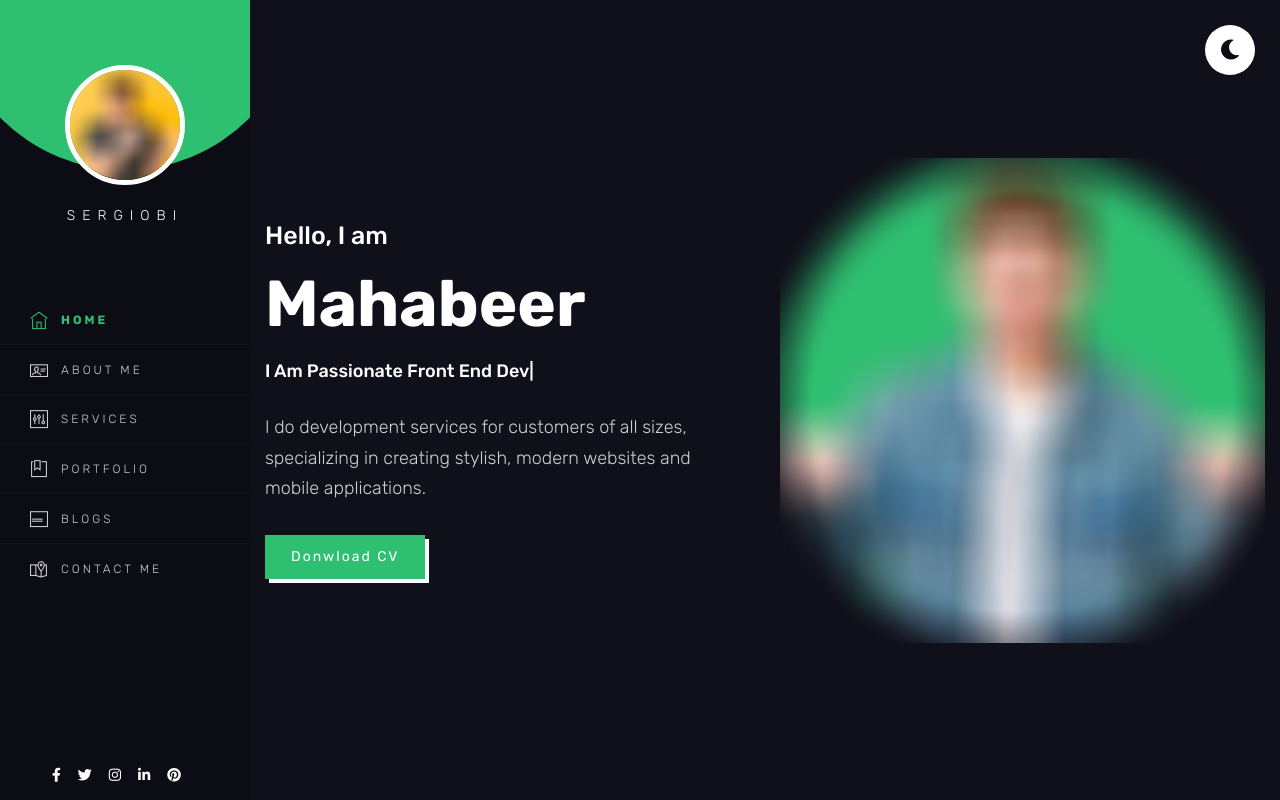
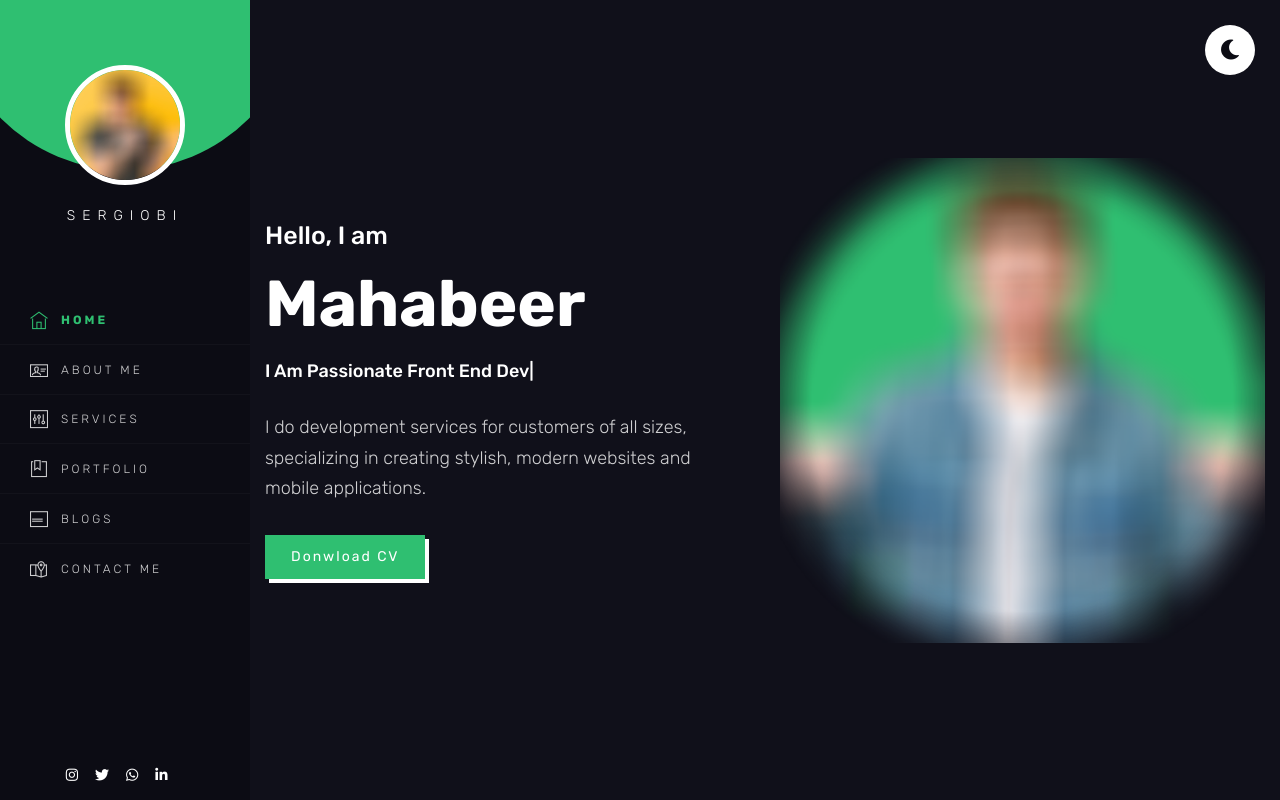
Before and after one commit to Mr-Mahabeer/next-portfolio, a Next.js app: page / in a window 1280 px wide. Shown: the top 800 px of the page. Built offline with nearby package versions, Linux system fonts and the light colour scheme; a web font is replaced by a local one.

Commit message:
added resume, favicon and social links

```diff
--- a/pages/index.js
+++ b/pages/index.js
@@ -31,7 +31,7 @@ const Index = () => {
                     specializing in creating stylish, modern websites and mobile applications.
                   </p>
                   <div className="btn-bar">
-                    <a className="px-btn px-btn-theme" href="#">
+                    <a className="px-btn px-btn-theme" href="static/resume/MahabeerResume.pdf" target="_blank">
                       Donwload CV
                     </a>
                   </div>
--- a/src/layout/Header.js
+++ b/src/layout/Header.js
@@ -46,21 +46,21 @@ const Header = ({ blog }) => {
           {blog ? <MenuWithBlog /> : <MenuWithOutBlog />}
         </div>
         <div className="nav justify-content-center social-icons">
-          <a href="#">
-            <i className="fab fa-facebook-f" />
+          <a href="https://www.instagram.com/mahvi_singh_/" target="_blank">
+            <i className="fab fa-instagram" />
           </a>
-          <a href="#">
+          <a href="https://twitter.com/_mahabeer_" target="_blank">
             <i className="fab fa-twitter" />
           </a>
-          <a href="#">
-            <i className="fab fa-instagram" />
+          <a href="https://wa.me/919915668595" target="_blank">
+            <i className="fab fa-whatsapp" />
           </a>
-          <a href="#">
+          <a href="https://www.linkedin.com/in/mahabeer-mahabeer/" target="_blank">
             <i className="fab fa-linkedin-in" />
           </a>
-          <a href="#">
+          {/* <a href="#">
             <i className="fab fa-pinterest" />
-          </a>
+          </a> */}
         </div>
       </header>
     </Fragment>
```
Also changed, not shown: 2 other files (tests, documents, lock files or other folders).
